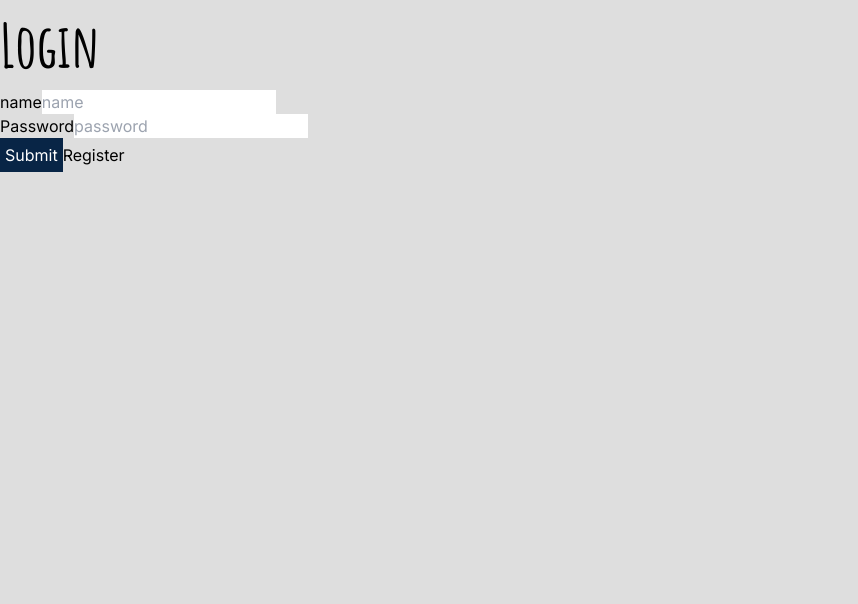
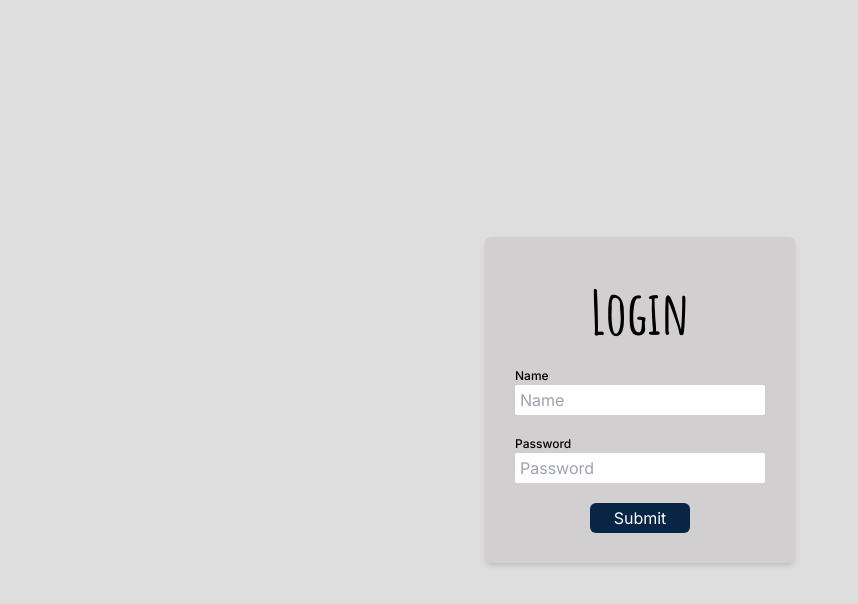
Before and after one commit to Punnooze/icedout-admin, a Next.js app: page / in a window 1280 px wide. Shown: the top 604 px of the page, without its empty margins (0-858 px from the left). Built offline with nearby package versions, Linux system fonts and the light colour scheme.

Commit message:
login ui + dasboard start

```diff
--- a/app/dashboard/page.js
+++ b/app/dashboard/page.jsx
@@ -1,11 +1,12 @@
 import React from 'react';
 import Dashboard from '@/components/Dashboard';
+import Sidebar from '@/components/Sidebar';
 
 function page() {
   return (
-    <div>
+    <div className="flex ">
+      <Sidebar />
       <Dashboard />
-
     </div>
   );
 }
--- a/app/home/page.js
+++ /dev/null
@@ -1,7 +0,0 @@
-import React from 'react'
-
-export default function Home() {
-  return (
-    <div>homee</div>
-  )
-}
--- a/components/Login.jsx
+++ b/components/Login.jsx
@@ -40,28 +40,40 @@ function Login() {
 
   return (
     <>
-      <div>
+      <div className="flex justify-center items-center h-[100vh] w-[100vw] inset-0">
+        <div
+          className="bg-lightgrey rounded-md flex items-center flex-col  p-[30px] shadow-md hover:shadow-lg duration-300
+
+        inset-[-50%] md:inset-0 "
+        >
           <h1>Login</h1>
-        <form onSubmit={handleSubmit}>
-          <div>
-            <label>name</label>
+          <form
+            className=" mt-[10px] flex flex-col  items-center "
+            onSubmit={handleSubmit}
+          >
+            <div className="flex flex-col mb-[20px]">
+              <label className="text-[12px] font-medium ">Name</label>
               <input
+                className="rounded-sm hover:shadow-sm md:w-[250px] h-[30px] p-[5px]"
                 onChange={(e) => setName(e.target.value)}
                 type="text"
-              placeholder="name"
+                placeholder="Name"
               />
             </div>
-          <div>
-            <label>Password</label>
+            <div className="flex flex-col mb-[20px]">
+              <label className="text-[12px] font-medium ">Password</label>
               <input
+                className="rounded-sm hover:shadow-sm  md:w-[250px] h-[30px] p-[5px]"
                 onChange={(e) => setPassword(e.target.value)}
                 type="password"
-              placeholder="password"
+                placeholder="Password"
               />
             </div>
-          <button className="bg-navbg p-[5px] text-[#ffff]">Submit</button>
-          <Link href={'/register'}>Register</Link>
+            <button className=" bg-navbg w-[100px] text-[#ffff] rounded-md h-[30px] hover:bg-darkblue ">
+              Submit
+            </button>
           </form>
+        </div>
       </div>
     </>
   );
--- /dev/null
+++ b/components/Sidebar.jsx
@@ -0,0 +1,30 @@
+import React from 'react';
+import logo from '../public/logo.png';
+import Image from 'next/image';
+
+function Sidebar() {
+  return (
+    <>
+      <div className="w-[200px] h-[100vh] bg-banner">
+        <div id="top" className="flex flex-col">
+          <Image src={logo} alt="logo" />
+
+          <p>Icedout</p>
+          <button>logout</button>
+        </div>
+        <div>---median---</div>
+        <div id="pages" className="flex flex-col items-center">
+          <div>Dashboard</div>
+          <div>Orders</div>
+          <div>Customer</div>
+          <div>Products</div>
+          <div>Statistics</div>
+          <div>Customer Support</div>
+          <div>Marketing</div>
+        </div>
+      </div>
+    </>
+  );
+}
+
+export default Sidebar;
```
Also changed, not shown: public/logo.png (added). Lines whose indentation alone changed are shown as unchanged.
